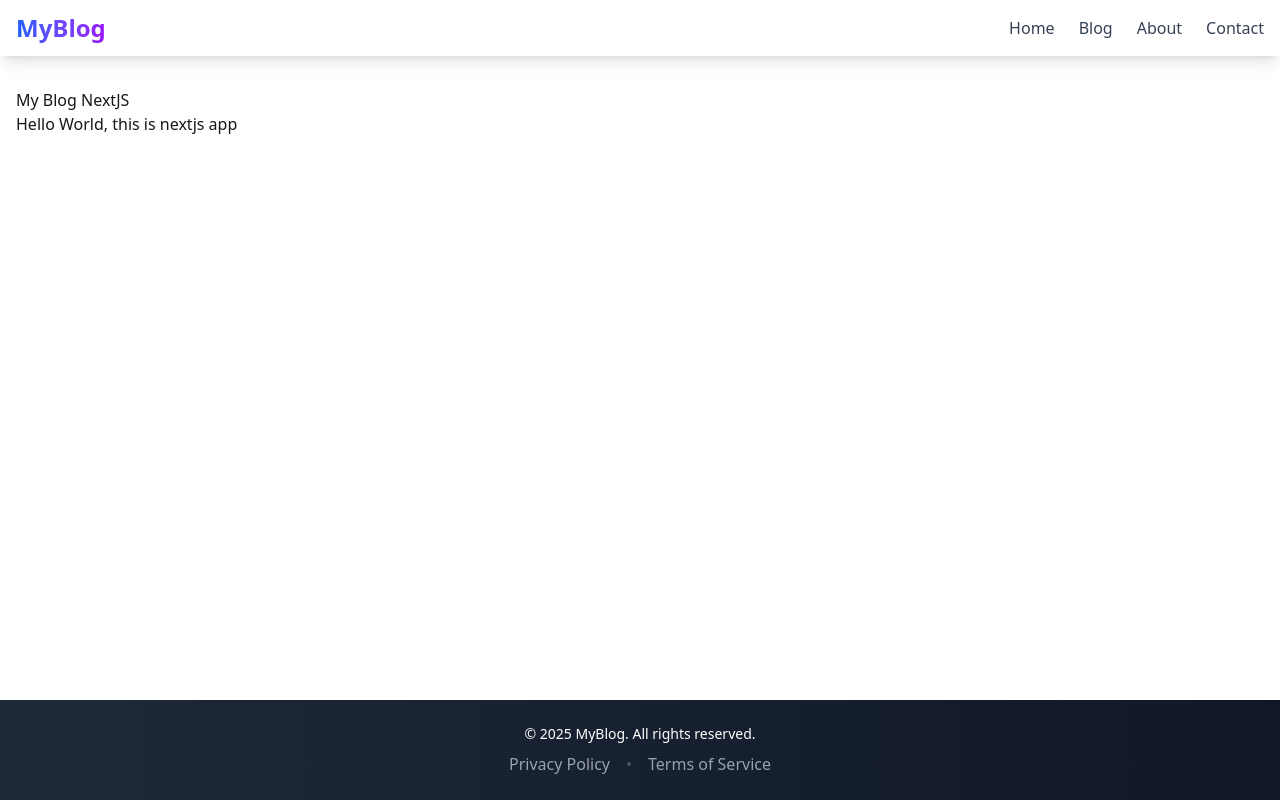
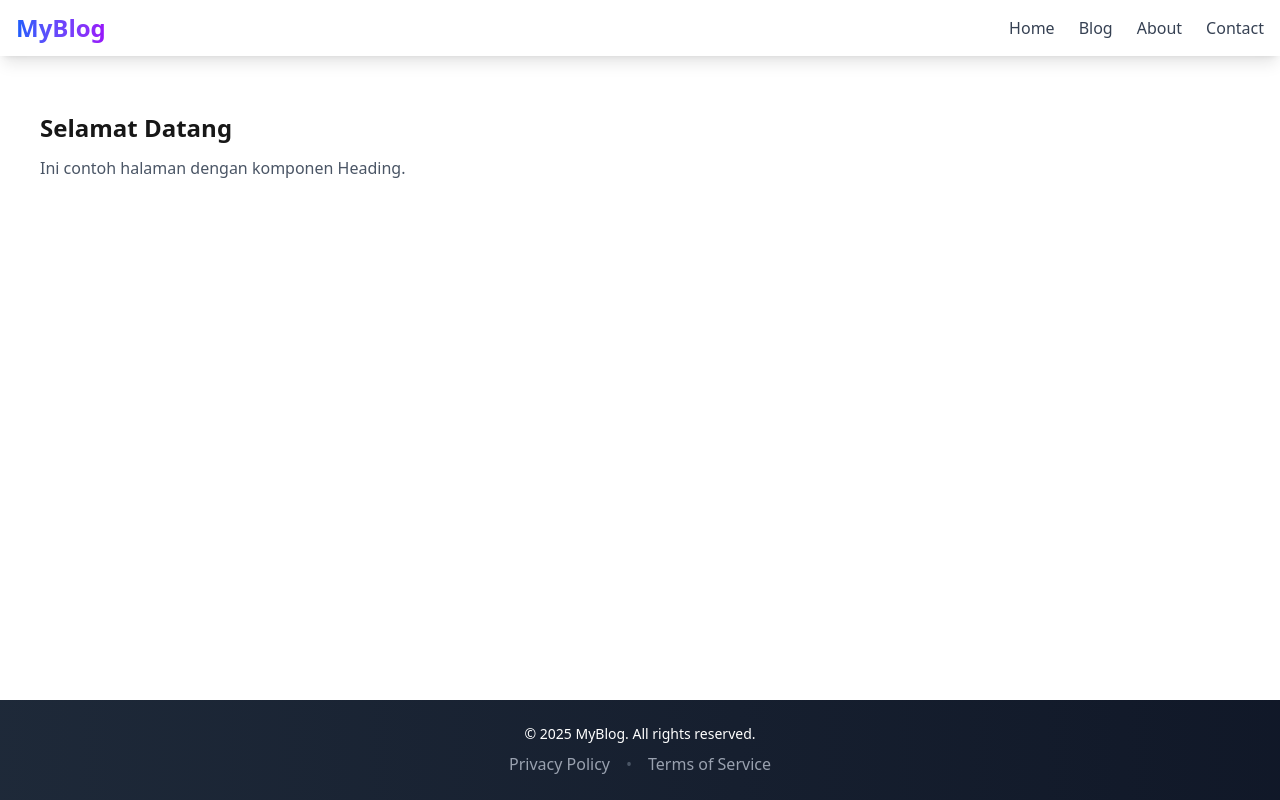
Before and after one commit to Suyono-Sukorame/blog-next, a Next.js app: page / in a window 1280 px wide. Built offline with nearby package versions, Linux system fonts and the light colour scheme.

Commit message:
Creating Reusable Components in Next.JS

```diff
--- a/src/app/about/page.tsx
+++ b/src/app/about/page.tsx
@@ -1,7 +1,9 @@
+import Heading from "../components/Heading";
+
 export default function AboutPage() {
   return (
     <>
-      <h1>About</h1>
+      <Heading>About</Heading>
       <p>Halaman About</p>
     </>
   );
--- a/src/app/blog/belajar-next/page.tsx
+++ b/src/app/blog/belajar-next/page.tsx
@@ -1,7 +1,9 @@
+import Heading from "../../components/Heading";
+
 export default function PostPage() {
   return (
     <>
-      <h1>Belajar Next JS</h1>
+      <Heading>Belajar Next JS</Heading>
       <p>Halaman dari Blog</p>
     </>
   );
--- a/src/app/blog/judul-berita/page.tsx
+++ b/src/app/blog/judul-berita/page.tsx
@@ -1,7 +1,9 @@
+import Heading from "../../components/Heading";
+
 export default function BeritaPage() {
   return (
     <>
-      <h1>Judul Berita</h1>
+      <Heading>Judul Berita</Heading>
       <p>Halaman judul berita</p>
     </>
   );
--- a/src/app/blog/latihan-route-next/page.tsx
+++ b/src/app/blog/latihan-route-next/page.tsx
@@ -1,7 +1,9 @@
+import Heading from "../../components/Heading";
+
 export default function BlogPage() {
   return (
     <>
-      <h1>Halaman latihan route next</h1>
+      <Heading>Halaman latihan route next</Heading>
       <p>Halaman Halaman latihan route next</p>
     </>
   );
--- a/src/app/blog/page.tsx
+++ b/src/app/blog/page.tsx
@@ -1,9 +1,10 @@
+import Heading from "../components/Heading";
 import Link from "next/link";
 
 export default function LatihanPage() {
   return (
     <>
-      <h1>Halaman Blog</h1>
+      <Heading>Halaman Blog</Heading>
       <p>List of posts</p>
       <ul>
         <li>
--- /dev/null
+++ b/src/app/components/Heading.tsx
@@ -0,0 +1,9 @@
+import React from "react";
+
+type HeadingProps = {
+  children: React.ReactNode;
+};
+
+export default function Heading({ children }: HeadingProps) {
+  return <h1 className="text-2xl font-bold pb-3">{children}</h1>;
+}
--- a/src/app/contact/page.tsx
+++ b/src/app/contact/page.tsx
@@ -1,7 +1,9 @@
+import Heading from "../components/Heading";
+
 export default function ContactPage() {
   return (
     <>
-      <h1>Halaman Contact</h1>
+      <Heading>Halaman Contact</Heading>
       <p>Hubungi Kami Segera</p>
     </>
   );
--- a/src/app/page.tsx
+++ b/src/app/page.tsx
@@ -1,15 +1,12 @@
-"use client"
-import { useEffect } from "react";
+import Heading from "./components/Heading";
 
 export default function Home() {
-  // useEffect(() => {
-  //   window.alert("Hello World");
-  // }, []);
-
   return (
-    <>
-      <h1>My Blog NextJS</h1>
-      <p>Hello World, this is nextjs app</p>
-    </>
+    <div className="p-6">
+      <Heading>Selamat Datang</Heading>
+      <p className="text-gray-600">
+        Ini contoh halaman dengan komponen Heading.
+      </p>
+    </div>
   );
 }
```
